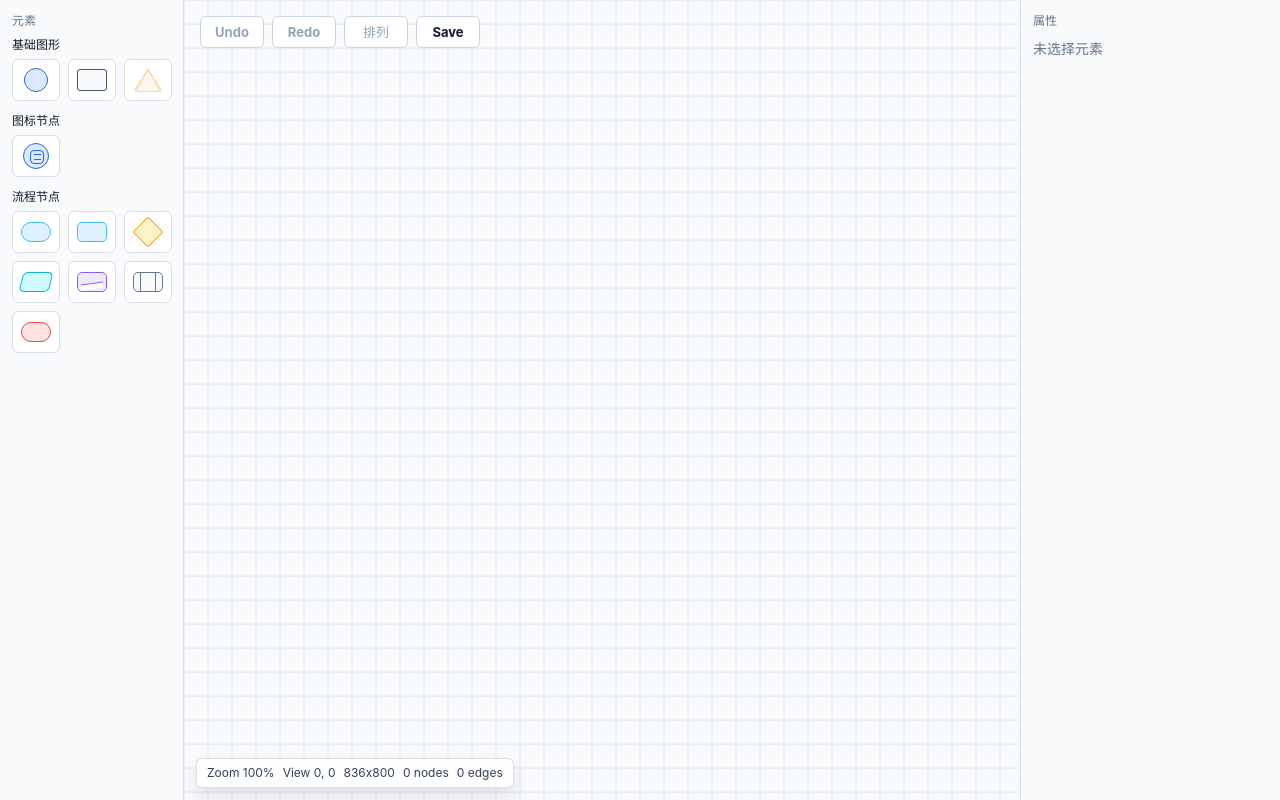
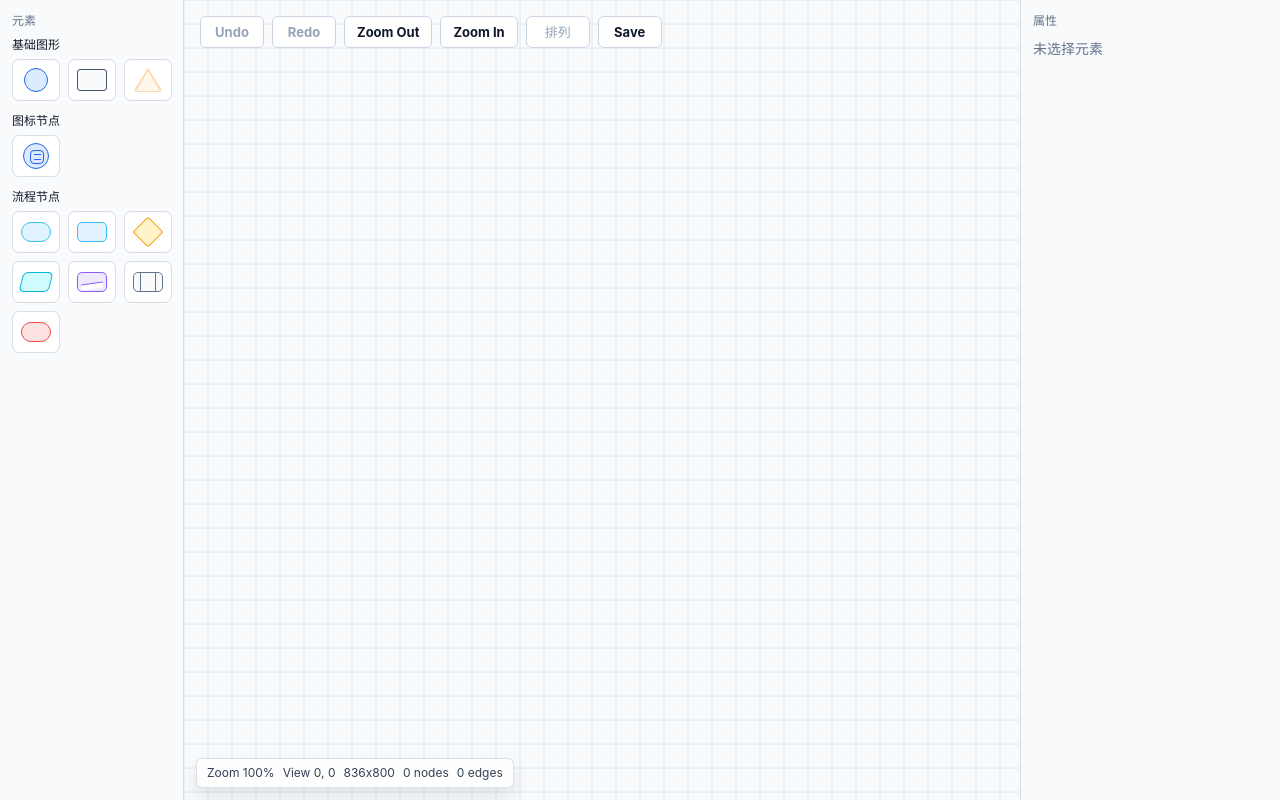
Before and after one commit to kkagura/w-process, a Vue app: page / in a window 1280 px wide. Built offline with nearby package versions, Linux system fonts and the light colour scheme.

Commit message:
feat: 工具栏缩放按钮

```diff
--- a/src/core/flow/FlowEditorCore.ts
+++ b/src/core/flow/FlowEditorCore.ts
@@ -10,6 +10,7 @@ import { MoveNodesCommand } from './commands/MoveNodesCommand'
 import { UpdateEdgeDataCommand } from './commands/UpdateEdgeDataCommand'
 import { UpdateNodeDataCommand } from './commands/UpdateNodeDataCommand'
 import { UpdateNodeLabelCommand } from './commands/UpdateNodeLabelCommand'
+import { getZoomedViewportAtCanvasPoint } from './interaction/ViewportInteraction'
 import type { HistoryState } from './commands/SceneCommand'
 import type {
   EdgeId,
@@ -31,6 +32,8 @@ import type {
 import { findElementTemplate } from './constants/elementTemplates'
 import { createId } from './utils/ids'
 import { CoordinateTransformer } from './viewport/CoordinateTransformer'
+
+const TOOLBAR_ZOOM_FACTOR = 1.2
 
 export interface FlowEditorCoreOptions {
   backgroundCanvas: HTMLCanvasElement
@@ -132,6 +135,14 @@ export class FlowEditorCore {
     this.history.execute(new MoveNodesCommand(before, after))
   }
 
+  zoomIn() {
+    this.zoomBy(TOOLBAR_ZOOM_FACTOR)
+  }
+
+  zoomOut() {
+    this.zoomBy(1 / TOOLBAR_ZOOM_FACTOR)
+  }
+
   updateNodeLabel(nodeId: NodeId, label: string) {
     const node = this.scene.getNodeData(nodeId)
     if (!node || node.label === label) return
@@ -228,6 +239,23 @@ export class FlowEditorCore {
 
   private emitFeedback(event: EditorFeedbackEvent) {
     for (const listener of this.feedbackListeners) listener(event)
+  }
+
+  private zoomBy(factor: number) {
+    const viewport = this.scene.getViewport()
+    const rect = this.layers.mainCanvas.getBoundingClientRect()
+    const nextViewport = getZoomedViewportAtCanvasPoint({
+      canvasPoint: {
+        x: rect.width / 2,
+        y: rect.height / 2,
+      },
+      viewport,
+      zoom: viewport.zoom * factor,
+    })
+    if (!nextViewport) return
+
+    this.scene.setViewport(nextViewport)
+    this.requestRender({ background: true, main: true })
   }
 
   private renderBackground() {
--- a/src/core/flow/interaction/ViewportInteraction.ts
+++ b/src/core/flow/interaction/ViewportInteraction.ts
@@ -1,8 +1,8 @@
 import type { Point, ViewportData } from '../types/flow'
 import { CoordinateTransformer } from '../viewport/CoordinateTransformer'
 
-const MIN_ZOOM = 0.25
-const MAX_ZOOM = 3
+export const MIN_ZOOM = 0.25
+export const MAX_ZOOM = 3
 const WHEEL_ZOOM_SENSITIVITY = 0.001
 
 export function shouldStartPanning(event: PointerEvent) {
@@ -26,20 +26,29 @@ export function getZoomedViewport(options: {
   viewport: ViewportData
 }): ViewportData | null {
   const canvasPoint = CoordinateTransformer.clientToCanvas(options.event, options.canvas)
-  const nextZoom = clampZoom(
-    options.viewport.zoom * Math.exp(-options.event.deltaY * WHEEL_ZOOM_SENSITIVITY),
-  )
+  return getZoomedViewportAtCanvasPoint({
+    canvasPoint,
+    viewport: options.viewport,
+    zoom: options.viewport.zoom * Math.exp(-options.event.deltaY * WHEEL_ZOOM_SENSITIVITY),
+  })
+}
 
+export function getZoomedViewportAtCanvasPoint(options: {
+  canvasPoint: Point
+  viewport: ViewportData
+  zoom: number
+}): ViewportData | null {
+  const nextZoom = clampZoom(options.zoom)
   if (nextZoom === options.viewport.zoom) return null
 
-  const worldPoint = CoordinateTransformer.canvasToWorld(canvasPoint, options.viewport)
+  const worldPoint = CoordinateTransformer.canvasToWorld(options.canvasPoint, options.viewport)
   return {
-    x: canvasPoint.x - worldPoint.x * nextZoom,
-    y: canvasPoint.y - worldPoint.y * nextZoom,
+    x: options.canvasPoint.x - worldPoint.x * nextZoom,
+    y: options.canvasPoint.y - worldPoint.y * nextZoom,
     zoom: nextZoom,
   }
 }
 
-function clampZoom(zoom: number) {
+export function clampZoom(zoom: number) {
   return Math.min(MAX_ZOOM, Math.max(MIN_ZOOM, zoom))
 }
--- a/src/features/flow-editor/components/CanvasToolbar.vue
+++ b/src/features/flow-editor/components/CanvasToolbar.vue
@@ -6,6 +6,8 @@ interface Props {
   canUndo: boolean
   canRedo: boolean
   canArrangeSelection: boolean
+  canZoomIn: boolean
+  canZoomOut: boolean
   selectedNodeCount: number
   dirty: boolean
 }
@@ -14,6 +16,8 @@ interface Emits {
   undo: []
   redo: []
   arrangeSelection: [action: SelectionArrangeAction]
+  zoomIn: []
+  zoomOut: []
   save: []
 }
 
@@ -86,6 +90,26 @@ function handleArrangeAction(item: ArrangeActionItem) {
       @click="emit('redo')"
     >
       Redo
+    </button>
+    <button
+      class="toolbar-button"
+      type="button"
+      :disabled="!canZoomOut"
+      title="Zoom Out"
+      aria-label="Zoom out canvas"
+      @click="emit('zoomOut')"
+    >
+      Zoom Out
+    </button>
+    <button
+      class="toolbar-button"
+      type="button"
+      :disabled="!canZoomIn"
+      title="Zoom In"
+      aria-label="Zoom in canvas"
+      @click="emit('zoomIn')"
+    >
+      Zoom In
     </button>
     <div
       class="toolbar-menu-wrapper"
--- a/src/features/flow-editor/components/FlowCanvas.vue
+++ b/src/features/flow-editor/components/FlowCanvas.vue
@@ -2,6 +2,7 @@
 import { computed, onBeforeUnmount, onMounted, shallowRef, useTemplateRef } from 'vue'
 import type { HistoryState } from '../../../core/flow/commands/SceneCommand'
 import type { EditorUiState, SelectionArrangeAction, ViewportData } from '../../../core/flow/types/flow'
+import { MAX_ZOOM, MIN_ZOOM } from '../../../core/flow/interaction/ViewportInteraction'
 import CanvasToolbar from './CanvasToolbar.vue'
 import CanvasStatusBar from './CanvasStatusBar.vue'
 
@@ -18,6 +19,8 @@ interface Emits {
   undo: []
   redo: []
   arrangeSelection: [action: SelectionArrangeAction]
+  zoomIn: []
+  zoomOut: []
   save: []
 }
 
@@ -36,6 +39,8 @@ const edgeCount = computed(() => props.uiState?.summary.edgeCount ?? 0)
 const canUndo = computed(() => props.historyState.canUndo)
 const canRedo = computed(() => props.historyState.canRedo)
 const dirty = computed(() => props.historyState.dirty)
+const canZoomIn = computed(() => viewport.value.zoom < MAX_ZOOM)
+const canZoomOut = computed(() => viewport.value.zoom > MIN_ZOOM)
 const selectedNodeCount = computed(() =>
   props.uiState?.selection.items.filter(item => item.type === 'node').length ?? 0,
 )
@@ -84,11 +89,15 @@ function updateCanvasSize() {
         :can-undo="canUndo"
         :can-redo="canRedo"
         :can-arrange-selection="canArrangeSelection"
+        :can-zoom-in="canZoomIn"
+        :can-zoom-out="canZoomOut"
         :selected-node-count="selectedNodeCount"
         :dirty="dirty"
         @undo="emit('undo')"
         @redo="emit('redo')"
         @arrange-selection="emit('arrangeSelection', $event)"
+        @zoom-in="emit('zoomIn')"
+        @zoom-out="emit('zoomOut')"
         @save="emit('save')"
       />
       <CanvasStatusBar
--- a/src/features/flow-editor/components/FlowEditor.vue
+++ b/src/features/flow-editor/components/FlowEditor.vue
@@ -29,6 +29,8 @@ const {
   undo,
   redo,
   arrangeSelection,
+  zoomIn,
+  zoomOut,
   updateNodeLabel,
   updateNodePosition,
   updateNodeSize,
@@ -130,6 +132,8 @@ function formatEdgeSuffix(edgeCount: number) {
       @undo="undo"
       @redo="redo"
       @arrange-selection="arrangeSelection"
+      @zoom-in="zoomIn"
+      @zoom-out="zoomOut"
       @save="emit('saveRequested')"
     />
     <PropertyPanel
--- a/src/features/flow-editor/composables/useFlowEditorCore.ts
+++ b/src/features/flow-editor/composables/useFlowEditorCore.ts
@@ -64,6 +64,14 @@ export function useFlowEditorCore() {
 
   function arrangeSelection(action: SelectionArrangeAction) {
     core.value?.arrangeSelection(action)
+  }
+
+  function zoomIn() {
+    core.value?.zoomIn()
+  }
+
+  function zoomOut() {
+    core.value?.zoomOut()
   }
 
   function updateNodeLabel(nodeId: NodeId, label: string) {
@@ -139,6 +147,8 @@ export function useFlowEditorCore() {
     undo,
     redo,
     arrangeSelection,
+    zoomIn,
+    zoomOut,
     updateNodeLabel,
     updateNodePosition,
     updateNodeSize,
```
Also changed, not shown: 1 other file (tests, documents, lock files or other folders).
